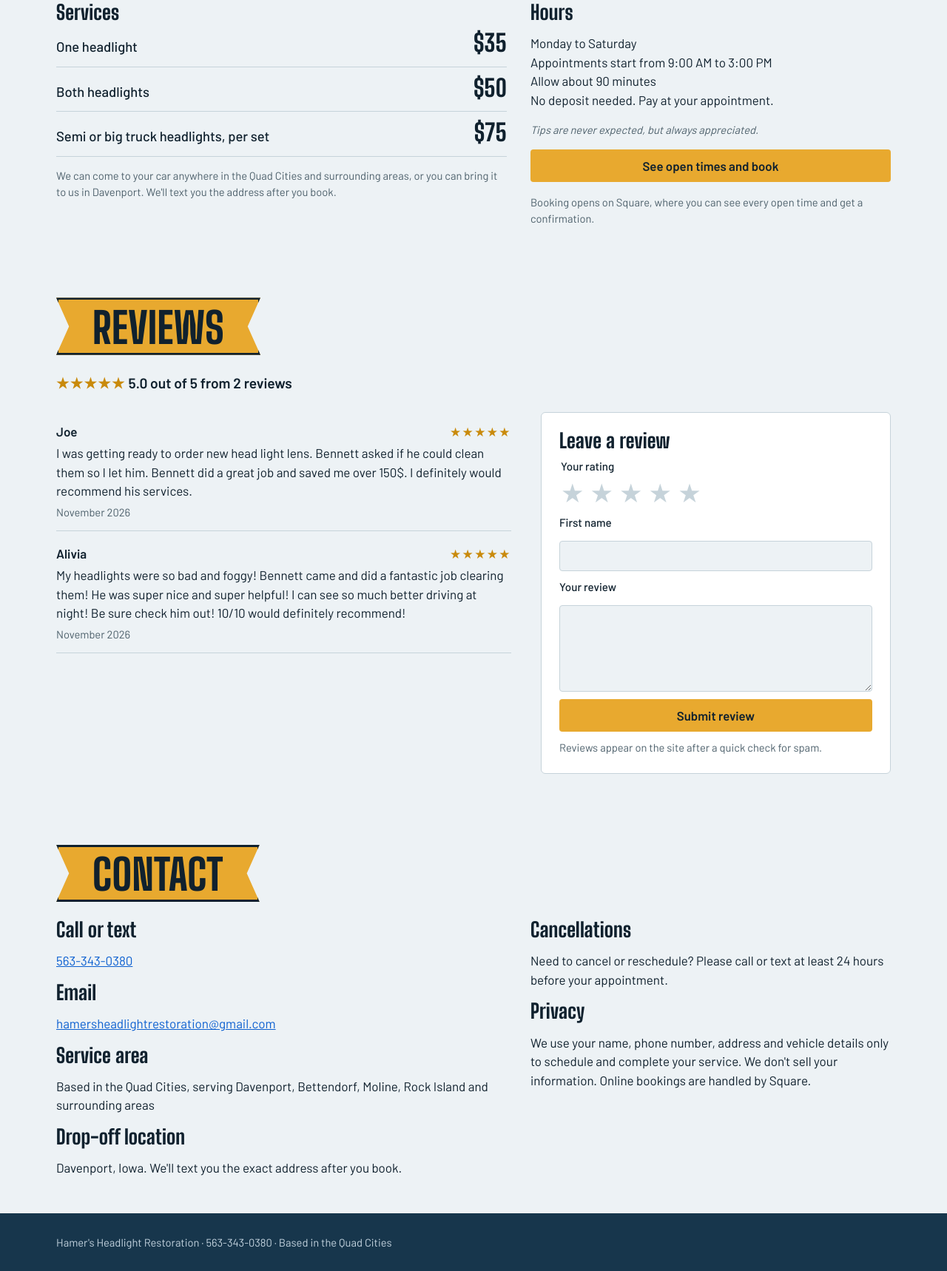
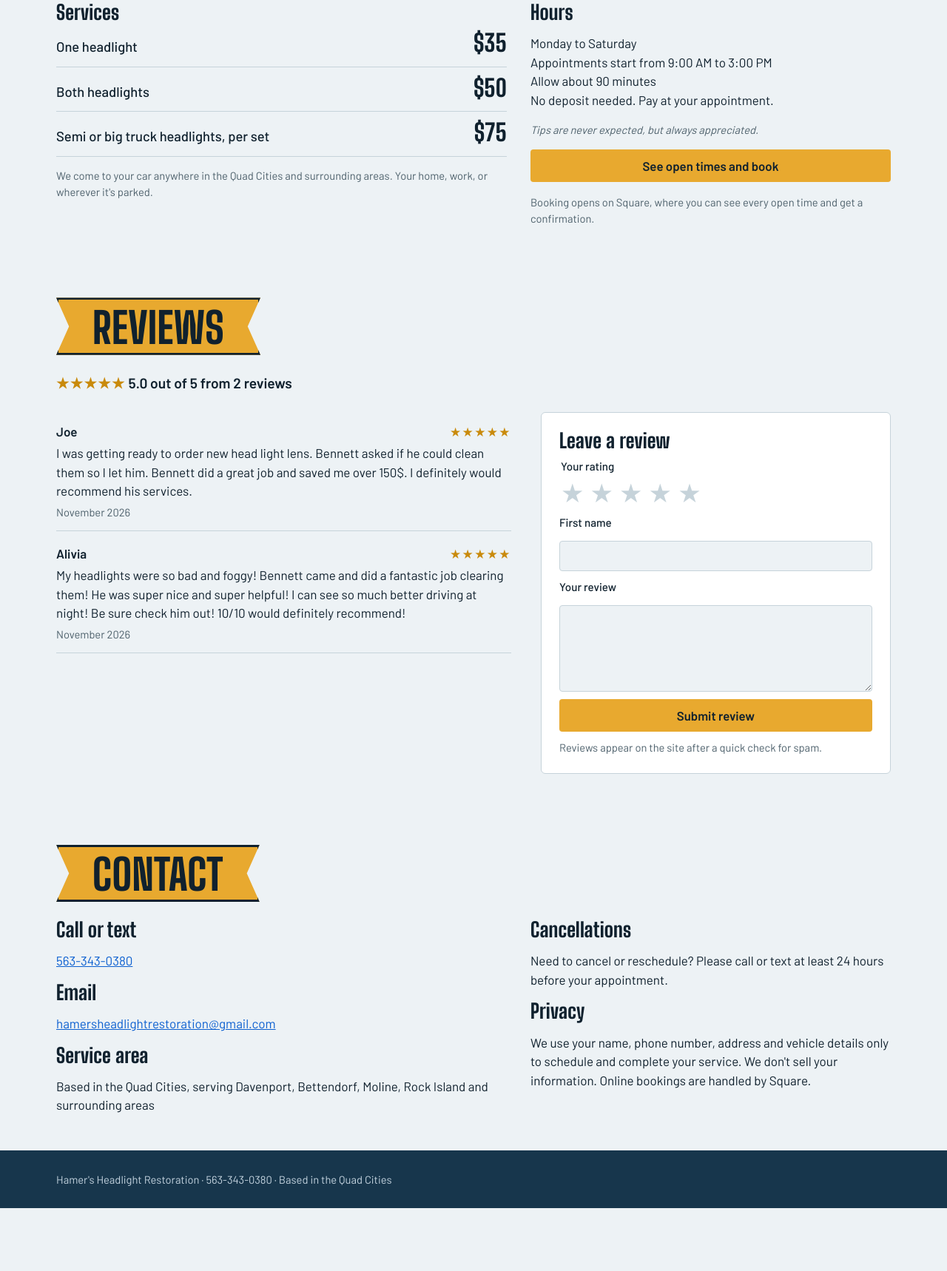
Before and after one commit to hamersheadlights-collab/Hamers-site, a plain HTML site: page index.html in a window 1280 px wide. Shown: the part 1881-3599 px from the top of the page at 74% size. After the commit the page ends 3514 px from the top, so only its background shows below. Drawn offline with Linux system fonts and the light colour scheme.

Commit message:
Remove drop-off option; mobile service only
Co-Authored-By: Claude Opus 5.5 <noreply@anthropic.com>
Claude-Session: https://claude.ai/code/session_01GvtMnfdmPHwKYa17NgFHkQ

```diff
--- a/index.html
+++ b/index.html
@@ -233,7 +233,7 @@ input[type=radio]{accent-color:var(--gold)}
       <div class="svc"><span>One headlight</span><b>$35</b></div>
       <div class="svc"><span>Both headlights</span><b>$50</b></div>
       <div class="svc"><span>Semi or big truck headlights, per set</span><b>$75</b></div>
-      <p class="cap svc-note">We can come to your car anywhere in the Quad Cities and surrounding areas, or you can bring it to us in Davenport. We'll text you the address after you book.</p>
+      <p class="cap svc-note">We come to your car anywhere in the Quad Cities and surrounding areas. Your home, work, or wherever it's parked.</p>
     </div>
     <div class="panel">
       <h3 class="sub">Hours</h3>
@@ -288,8 +288,6 @@ input[type=radio]{accent-color:var(--gold)}
       <p style="overflow-wrap:anywhere"><a href="mailto:hamersheadlightrestoration@gmail.com">hamersheadlightrestoration@gmail.com</a></p>
       <h3 class="sub">Service area</h3>
       <p>Based in the Quad Cities, serving Davenport, Bettendorf, Moline, Rock Island and surrounding areas</p>
-      <h3 class="sub">Drop-off location</h3>
-      <p>Davenport, Iowa. We'll text you the exact address after you book.</p>
     </div>
     <div class="panel">
       <h3 class="sub">Cancellations</h3>
```
